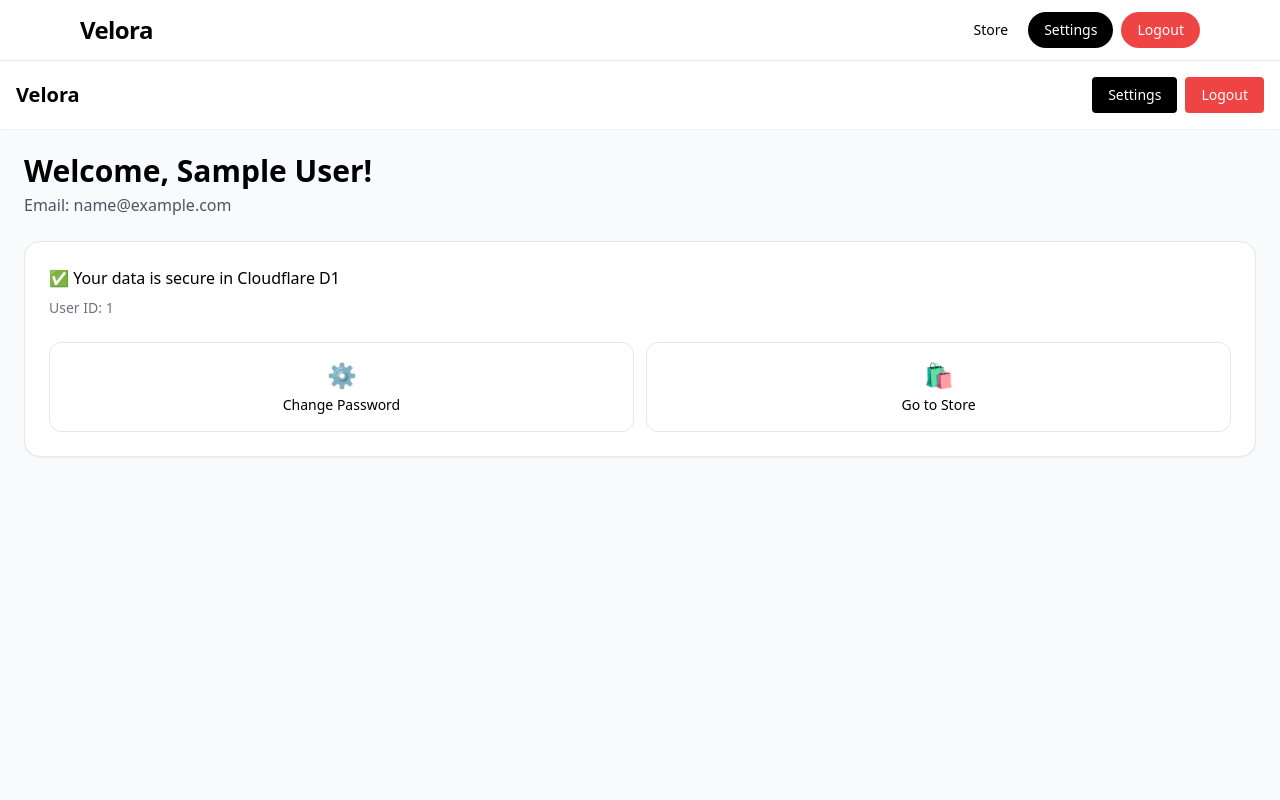
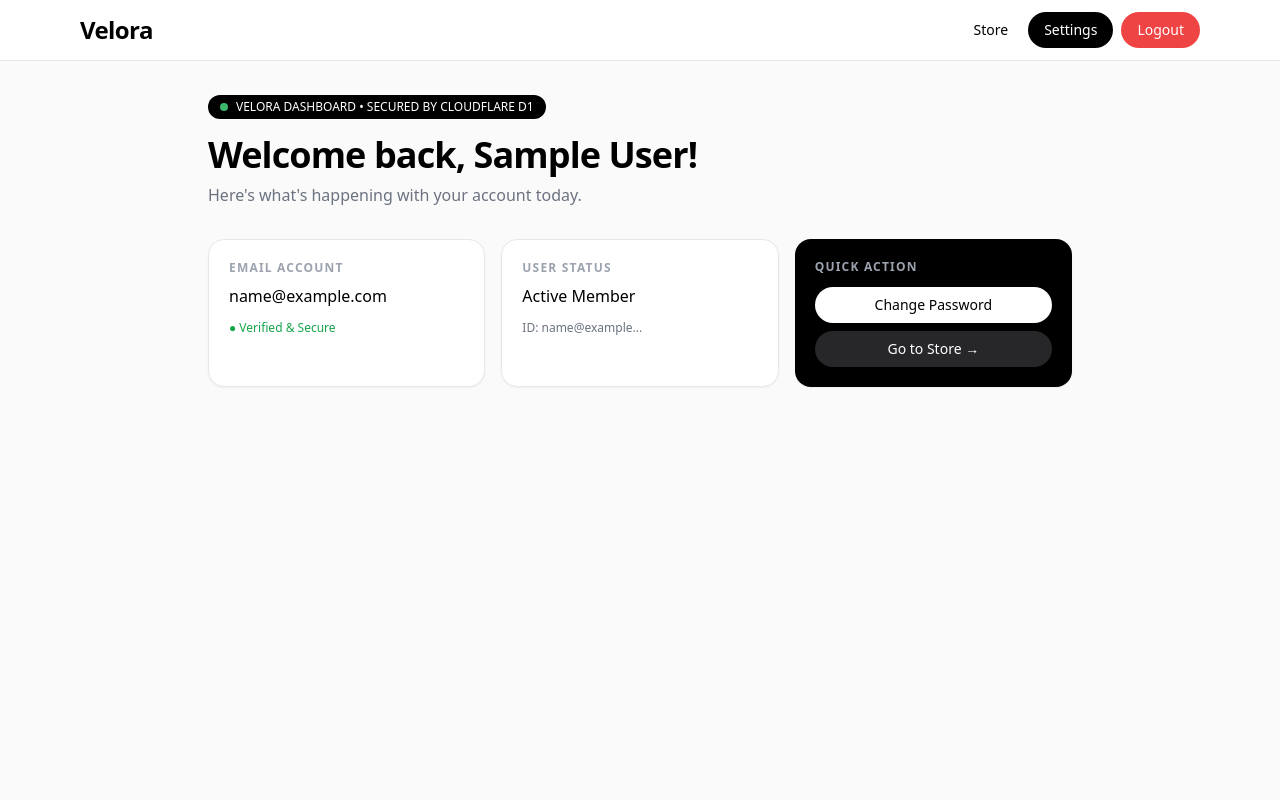
Before and after one commit to Ravs10/saas-starter-kit, a Next.js app: page /dashboard in a window 1280 px wide. Shown: the top 800 px of the page. Built offline with nearby package versions, Linux system fonts and the light colour scheme; sample sign-in values are in the browser's storage.

Commit message:
Refactor DashboardPage and improve user display
Refactor DashboardPage component and enhance user greeting.

```diff
--- a/app/dashboard/page.tsx
+++ b/app/dashboard/page.tsx
@@ -1,64 +1,54 @@
 "use client"
 import { useEffect, useState } from "react"
-import { useRouter } from "next/navigation"
 import AuthGuard from "@/app/components/AuthGuard"
 
 export default function DashboardPage() {
-  return (
-    <AuthGuard>
-      <DashboardContent />
-    </AuthGuard>
-  )
+  return <AuthGuard><DashboardContent /></AuthGuard>
 }
 
 function DashboardContent() {
   const [user, setUser] = useState<any>(null)
-  const router = useRouter()
-
   useEffect(() => {
     const u = localStorage.getItem("user")
     if (u) setUser(JSON.parse(u))
   }, [])
 
-  function logout() {
-    localStorage.removeItem("user")
-    localStorage.removeItem("user_email")
-    router.replace("/login")
-  }
-
   if (!user) return null
-
-  // Fix for "Welcome, !"
-  const displayName = user.name || user.email?.split("@")[0] || "User"
-  const userId = user.id || user.email
+  const name = user.name || user.email?.split("@")[0]
 
   return (
-    <div className="min-h-screen bg-gray-50">
-      <header className="bg-white shadow-sm p-4 flex justify-between items-center">
-        <h1 className="text-xl font-bold">Velora</h1>
-        <div className="flex gap-2">
-          <a href="/settings" className="bg-black text-white px-4 py-2 rounded text-sm">Settings</a>
-          <button onClick={logout} className="bg-red-500 text-white px-4 py-2 rounded text-sm">Logout</button>
+    <div className="min-h-screen bg-[#fafafa]">
+      <div className="max-w-4xl mx-auto px-4 py-8">
+
+        {/* Top Badge - Isse professional look ayega */}
+        <div className="inline-flex items-center gap-2 bg-black text-white text-xs px-3 py-1 rounded-full mb-4">
+          <span className="w-2 h-2 bg-green-400 rounded-full animate-pulse"></span>
+          VELORA DASHBOARD • SECURED BY CLOUDFLARE D1
         </div>
-      </header>
 
-      <div className="p-6">
-        <h1 className="text-3xl font-bold mb-1">Welcome, {displayName}!</h1>
-        <p className="text-gray-600 mb-6">Email: {user.email}</p>
+        <h1 className="text-4xl font-black tracking-tight">Welcome back, {name}!</h1>
+        <p className="text-gray-500 mt-2">Here's what's happening with your account today.</p>
 
-        <div className="bg-white p-6 rounded-2xl border shadow-sm">
-          <p className="font-medium">✅ Your data is secure in Cloudflare D1</p>
-          <p className="text-sm text-gray-500 mt-2">User ID: {userId}</p>
-
-          <div className="mt-6 grid grid-cols-2 gap-3">
-            <a href="/settings" className="border p-4 rounded-xl text-center hover:bg-gray-50">
-              <div className="text-2xl">⚙️</div>
-              <div className="text-sm font-medium mt-1">Change Password</div>
-            </a>
-            <a href="/" className="border p-4 rounded-xl text-center hover:bg-gray-50">
-              <div className="text-2xl">🛍️</div>
-              <div className="text-sm font-medium mt-1">Go to Store</div>
-            </a>
+        <div className="grid md:grid-cols-3 gap-4 mt-8">
+          {/* Card 1 */}
+          <div className="bg-white p-5 rounded-2xl border shadow-sm">
+            <p className="text-xs text-gray-400 uppercase font-bold tracking-widest">Email Account</p>
+            <p className="font-medium mt-2 break-all">{user.email}</p>
+            <p className="text-xs text-green-600 mt-3">● Verified & Secure</p>
+          </div>
+          {/* Card 2 */}
+          <div className="bg-white p-5 rounded-2xl border shadow-sm">
+            <p className="text-xs text-gray-400 uppercase font-bold tracking-widest">User Status</p>
+            <p className="font-medium mt-2">Active Member</p>
+            <p className="text-xs text-gray-500 mt-3">ID: {user.email.slice(0,12)}...</p>
+          </div>
+          {/* Card 3 */}
+          <div className="bg-black text-white p-5 rounded-2xl shadow-sm">
+            <p className="text-xs text-gray-400 uppercase font-bold tracking-widest">Quick Action</p>
+            <div className="mt-3 space-y-2">
+              <a href="/settings" className="block bg-white text-black text-sm text-center py-2 rounded-full font-medium">Change Password</a>
+              <a href="/" className="block bg-zinc-800 text-sm text-center py-2 rounded-full">Go to Store →</a>
+            </div>
           </div>
         </div>
       </div>
```
